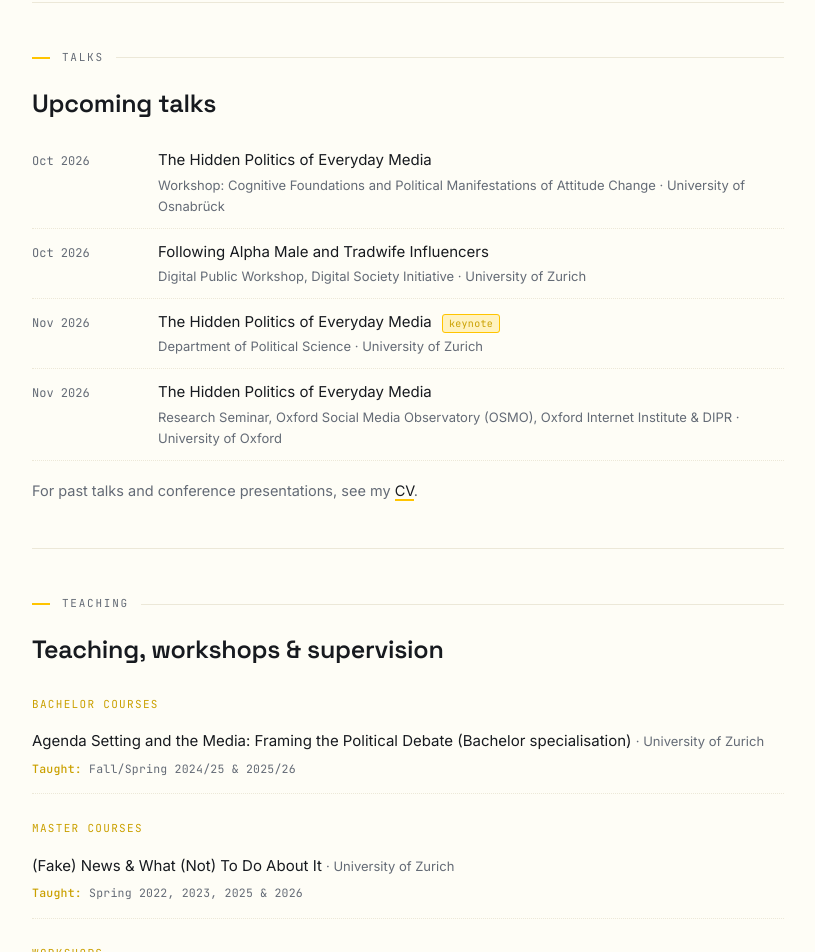
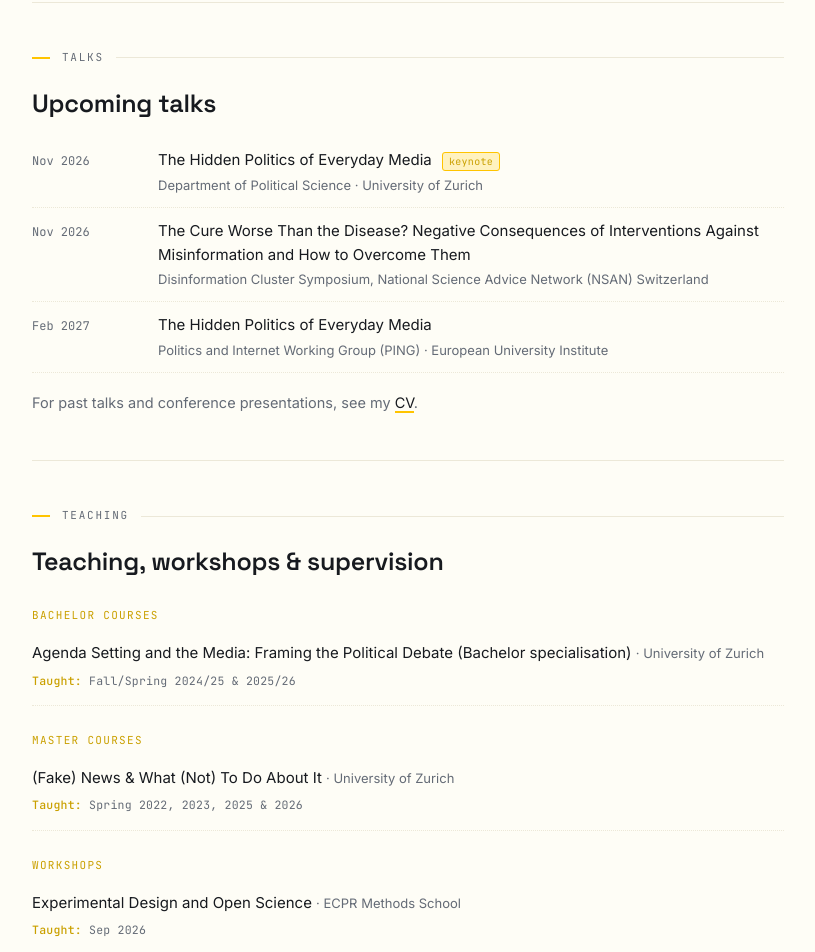
Before and after one commit to emmahoes/emmahoes.github.io, a plain HTML site: page index.html in a window 1280 px wide. Shown: the part 4259-5211 px from the top of the page, without its empty margins (232-1047 px from the left). Drawn offline with Linux system fonts and the light colour scheme.

Commit message:
Update index.html

```diff
--- a/index.html
+++ b/index.html
@@ -565,13 +565,11 @@ footer .amp{color:var(--amber-deep)}
     <div class="eyebrow">Talks</div>
     <h2>Upcoming talks</h2>
 
-    <div class="crow"><span class="term">Oct 2026</span><span class="what">The Hidden Politics of Everyday Media <span class="inst">Workshop: Cognitive Foundations and Political Manifestations of Attitude Change · University of Osnabr&uuml;ck</span></span></div>
+    <div class="crow"><span class="term">Nov 2026</span><span class="what">The Hidden Politics of Everyday Media <span class="tag">keynote</span> <span class="inst">Department of Political Science &middot; University of Zurich</span></span></div>
 
-    <div class="crow"><span class="term">Oct 2026</span><span class="what">Following Alpha Male and Tradwife Influencers <span class="inst">Digital Public Workshop, Digital Society Initiative · University of Zurich</span></span></div>
+    <div class="crow"><span class="term">Nov 2026</span><span class="what">The Cure Worse Than the Disease? Negative Consequences of Interventions Against Misinformation and How to Overcome Them <span class="inst">Disinformation Cluster Symposium, National Science Advice Network (NSAN) Switzerland</span></span></div>
 
-    <div class="crow"><span class="term">Nov 2026</span><span class="what">The Hidden Politics of Everyday Media <span class="tag">keynote</span> <span class="inst">Department of Political Science · University of Zurich</span></span></div>
-
-    <div class="crow"><span class="term">Nov 2026</span><span class="what">The Hidden Politics of Everyday Media <span class="inst">Research Seminar, Oxford Social Media Observatory (OSMO), Oxford Internet Institute &amp; DIPR · University of Oxford</span></span></div>
+    <div class="crow"><span class="term">Feb 2027</span><span class="what">The Hidden Politics of Everyday Media <span class="inst">Politics and Internet Working Group (PING) &middot; European University Institute</span></span></div>
 
     <p class="talks-note">For past talks and conference presentations, see my <a href="assets/docs/CV_Hoes.pdf" target="_blank" rel="noopener">CV</a>.</p>
   </section>
```
